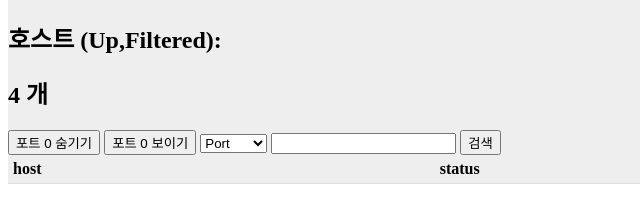
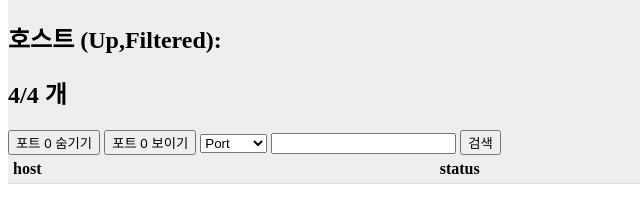
Before and after one commit to junheah/Nmap-log-to-json, a plain HTML site: page src/web/result.html in a window 1280 px wide. Shown: the top 197 px of the page, 0-640 px from the left. Drawn offline with Linux system fonts and the light colour scheme; files whose address does not match are found by name.

Commit message:
Update result.html

```diff
--- a/src/web/result.html
+++ b/src/web/result.html
@@ -110,7 +110,7 @@
                             if(d.scannedPorts.length == 0) continue; //throws exception if null
                         }catch(e){continue;}
                     }
-                    count++;
+                    // count++;
                     var row = document.createElement("tr");
                     var tmp_table =createTable(d.scannedPorts);
                     if(tmp_table == false) continue;
@@ -132,7 +132,8 @@
                     divRow.append(td);
                     container.appendChild(divRow);
                 }
-                document.getElementById("title").innerHTML = count.toString() + " 개";
+                count = document.getElementById('container').children.length/2;
+                document.getElementById("title").innerHTML = count.toString() + '/' + data.length + " 개";
             }
 
             function changeHideZero(hideZero){
@@ -187,7 +188,7 @@
                 <option value="service">Service</option>
             </select>
             <input type="text" id="filter">
-            <button onclick="reload()">검색</button>
+            <button onclick="changeHideZero(true);reload()">검색</button>
             <table>
                 <thead>
                     <tr>
```
